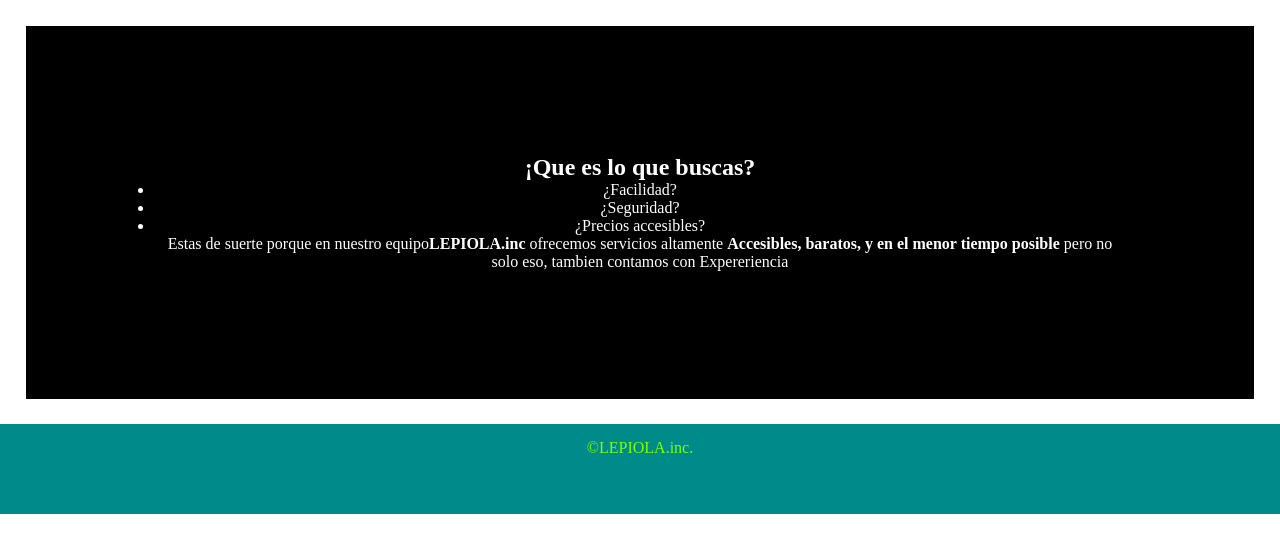
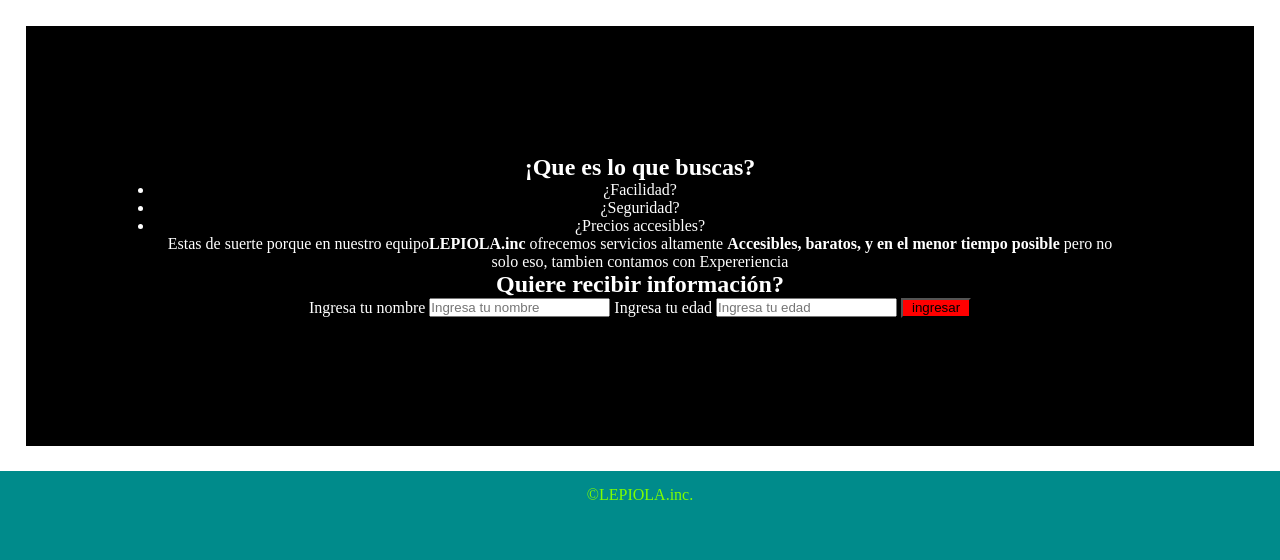
Before and after one commit to victor-1005/AprendizajeHTML, a PHP site: page / in a window 1280 px wide. Shown: the part 37-597 px from the top of the page. Run offline with PHP 8.4, Linux system fonts and the light colour scheme; some libraries are stand-ins or nearby versions.

Commit message:
Se creo la carpeta de JS con alertas de saludo incial, se agrego mas información al index

```diff
--- a/PRUEBAS/CSS/stilos.css
+++ b/PRUEBAS/CSS/stilos.css
@@ -29,3 +29,16 @@ footer p{
     text-align: center;
     margin: 15px 10px;
 }
+/*Para los botones*/
+#btnAceptar{
+    color: black;
+    background-color: red;
+    width: 70px;
+    height: 20px;
+    transition: 0.5s ease;
+}
+#btnAceptar:hover{
+    color: white;
+    background-color: black;
+    border: 1px solid red;
+}
--- a/PRUEBAS/index.html
+++ b/PRUEBAS/index.html
@@ -27,11 +27,25 @@
                 pero no solo eso, tambien contamos con <remark>Expereriencia</remark>
             </p>
         </section>
+        <section>
+            <h2>Quiere recibir información?</h2>
+            <form action="#">
+                <label for="nombre">Ingresa tu nombre</label>
+                <input type="text" name="nombre" id="txtNombre" placeholder="Ingresa tu nombre" required>
+                <label for="edad">Ingresa tu edad</label>
+                <input type="text" name="edad" id="txtedad" placeholder="Ingresa tu edad" required>
+                <input type="button" name="boton" id="btnAceptar" value="ingresar">
+            </form>
+        </section>
     </div>
     <footer>
         <p>
             &copy;LEPIOLA.inc.
         </p>
     </footer>
+    <!--Para las alertas-->
+    <script src="https://cdn.jsdelivr.net/npm/sweetalert2@11"></script>
+    <!--Para los scripts-->
+    <script src="./js/eventos.js"></script>
 </body>
 </html>
--- /dev/null
+++ b/PRUEBAS/js/eventos.js
@@ -0,0 +1,17 @@
+//Creamos la fucion saludar
+function saludar(){
+    let nombre= document.getElementById("txtNombre").value;
+    let edad=document.getElementById("txtedad").value;
+
+    //alert("Hola: "+nombre+" Su edad es: "+edad+" \nBienvenido");
+    //Alerta mejorada js
+    Swal.fire({
+        title: '¡Bienvenido!',
+        html: `Hola <strong>${nombre}</strong><br>Tu edad es: <strong>${edad}</strong>`,
+        icon: 'success',
+        confirmButtonText: 'Aceptar',
+        confirmButtonColor: '#3085d6'
+    });
+}
+//Asginamos la funcion al boton
+document.getElementById("btnAceptar").addEventListener("click",saludar);
```
